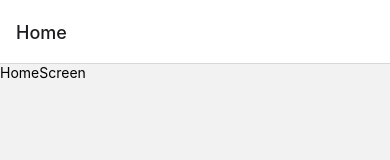
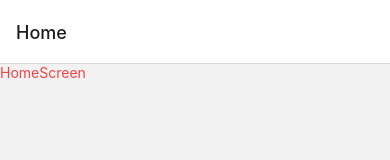
Before and after one commit to MrEmin/deliveroo-clone, a React Native app: screen / in a window 390 px wide. Shown: the top 160 px of the page. Built offline with nearby package versions, Linux system fonts and the light colour scheme.

Commit message:
screens added

```diff
--- a/tailwind.config.js
+++ b/tailwind.config.js
@@ -1,5 +1,5 @@
 module.exports = {
-  content: ["./App.{js,jsx,ts,tsx}", "./<custom directory>/**/*.{js,jsx,ts,tsx}"],
+  content: ["./App.{js,jsx,ts,tsx}", "./screens/**/*.{js,jsx,ts,tsx}"],
   theme: {
     extend: {},
   },
```
